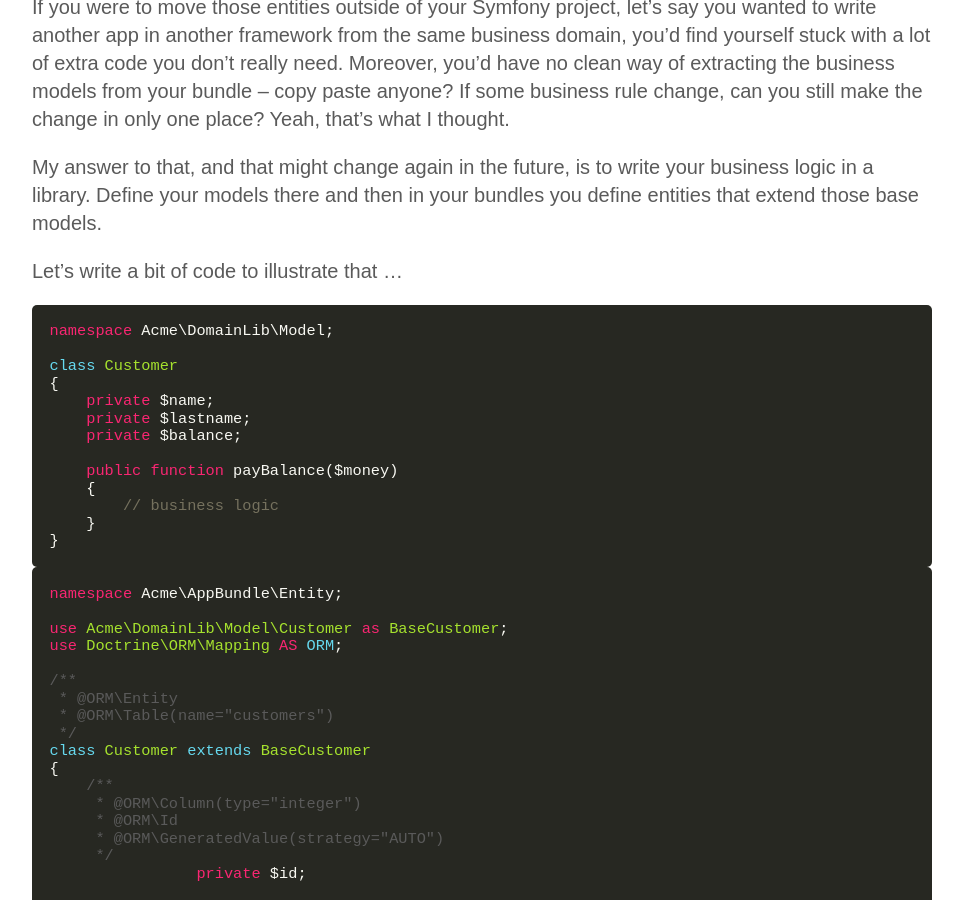
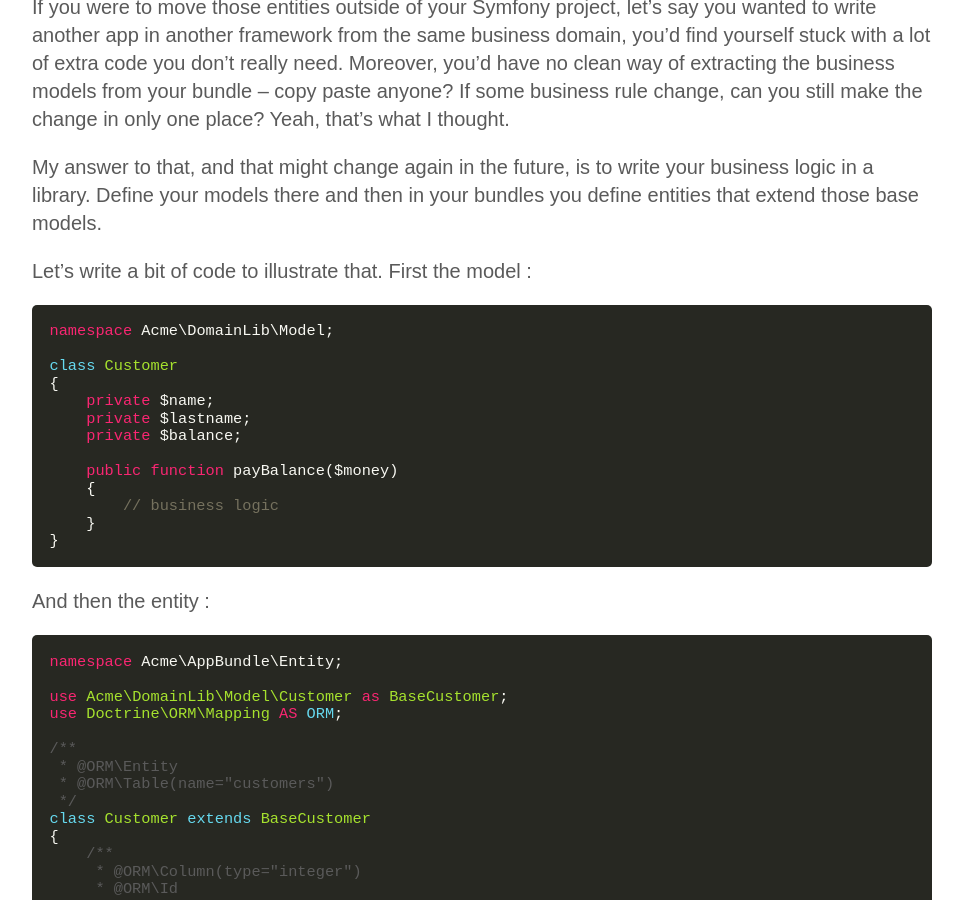
Before and after one commit to marcaube/marcaube.github.io, a Jekyll site: the page built from _posts/2013-11-23-entities-domain-and-models.md, in a window 1280 px wide and 900 px high, scrolled down 1231 px. Shown: the whole window, without its empty margins (158-1121 px from the left). Built offline with Jekyll 4.4.1, drawn with Linux system fonts in a browser that asks for light colours; Markdown is read by kramdown in place of the engine named in the settings; comment, search, counter and statistics services are not loaded.

Commit message:
Update 2013-11-23-entities-domain-and-models.md

````diff
--- a/_posts/2013-11-23-entities-domain-and-models.md
+++ b/_posts/2013-11-23-entities-domain-and-models.md
@@ -28,7 +28,7 @@ If you were to move those entities outside of your Symfony project, let's say yo
 
 My answer to that, and that might change again in the future, is to write your business logic in a library. Define your models there and then in your bundles you define entities that extend those base models.
 
-Let's write a bit of code to illustrate that ...
+Let's write a bit of code to illustrate that. First the model :
 
 ```php
 namespace Acme\DomainLib\Model;
@@ -45,6 +45,8 @@ class Customer
     }
 }
 ```
+
+And then the entity :
 
 ```php
 namespace Acme\AppBundle\Entity;
````
